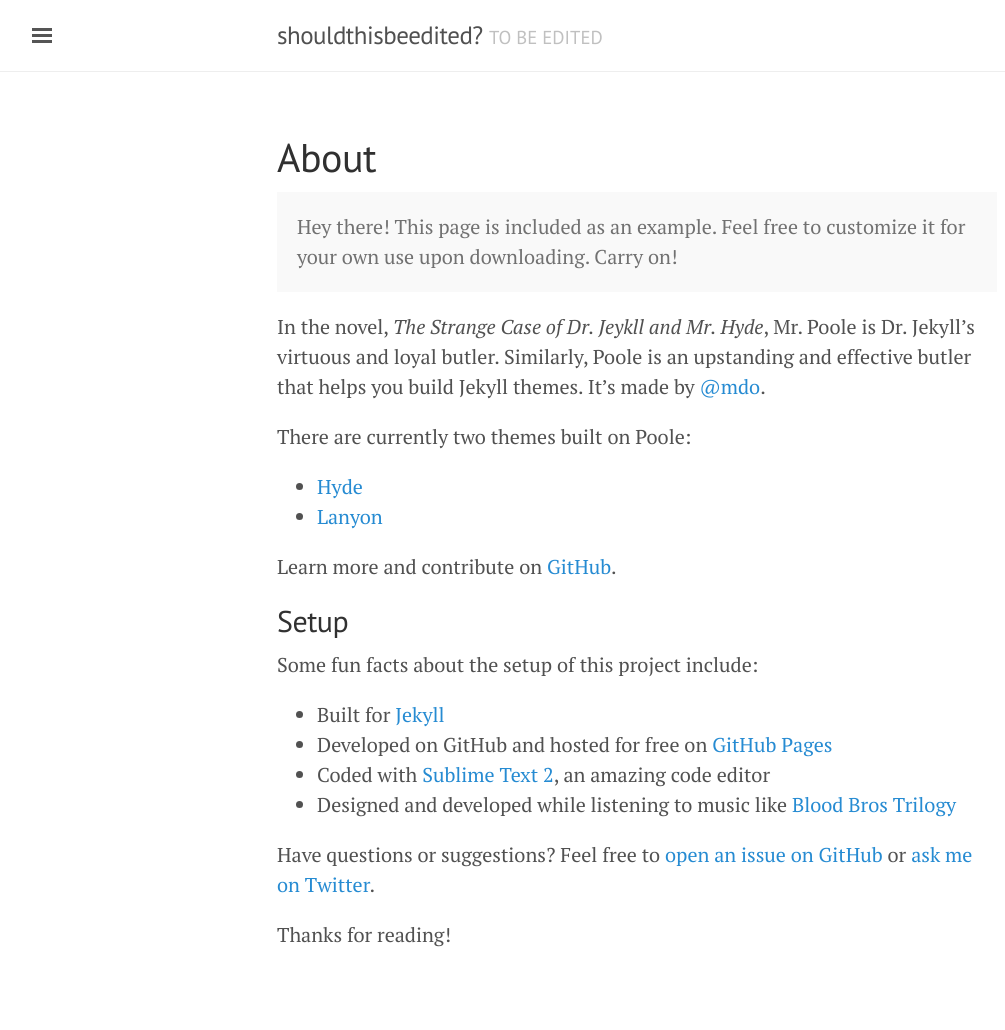
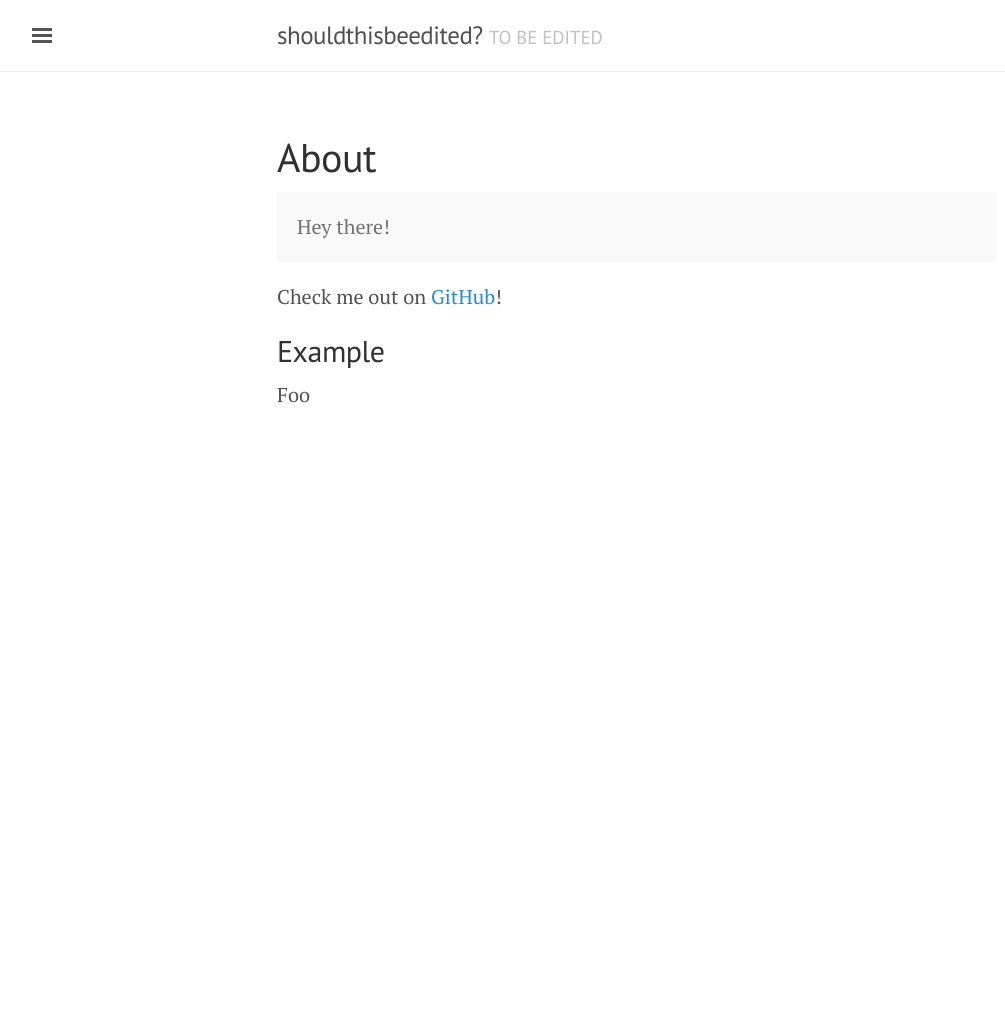
Before and after one commit to paulhendricks/paulmichael.io, a Jekyll site: the page built from about.md, in a window 1280 px wide. Shown: the whole page, without its empty margins (3-1008 px from the left). Built offline with Jekyll 4.4.1, drawn with Linux system fonts in a browser that asks for light colours; after the commit the page ends 900 px from its top, so only the background shows below that.

Commit message:
edited about page

```diff
--- a/about.md
+++ b/about.md
@@ -4,27 +4,11 @@
 ---
 
 <p class="message">
-  Hey there! This page is included as an example. Feel free to customize it for your own use upon downloading. Carry on!
+  Hey there!
 </p>
 
-In the novel, *The Strange Case of Dr. Jeykll and Mr. Hyde*, Mr. Poole is Dr. Jekyll's virtuous and loyal butler. Similarly, Poole is an upstanding and effective butler that helps you build Jekyll themes. It's made by [@mdo](https://twitter.com/mdo).
+Check me out on [GitHub](https://github.com/paulhendricks)!
 
-There are currently two themes built on Poole:
+## Example
 
-* [Hyde](http://hyde.getpoole.com)
-* [Lanyon](http://lanyon.getpoole.com)
-
-Learn more and contribute on [GitHub](https://github.com/poole).
-
-## Setup
-
-Some fun facts about the setup of this project include:
-
-* Built for [Jekyll](http://jekyllrb.com)
-* Developed on GitHub and hosted for free on [GitHub Pages](https://pages.github.com)
-* Coded with [Sublime Text 2](http://sublimetext.com), an amazing code editor
-* Designed and developed while listening to music like [Blood Bros Trilogy](https://soundcloud.com/maddecent/sets/blood-bros-series)
-
-Have questions or suggestions? Feel free to [open an issue on GitHub](https://github.com/poole/issues/new) or [ask me on Twitter](https://twitter.com/mdo).
-
-Thanks for reading!
+Foo
```
